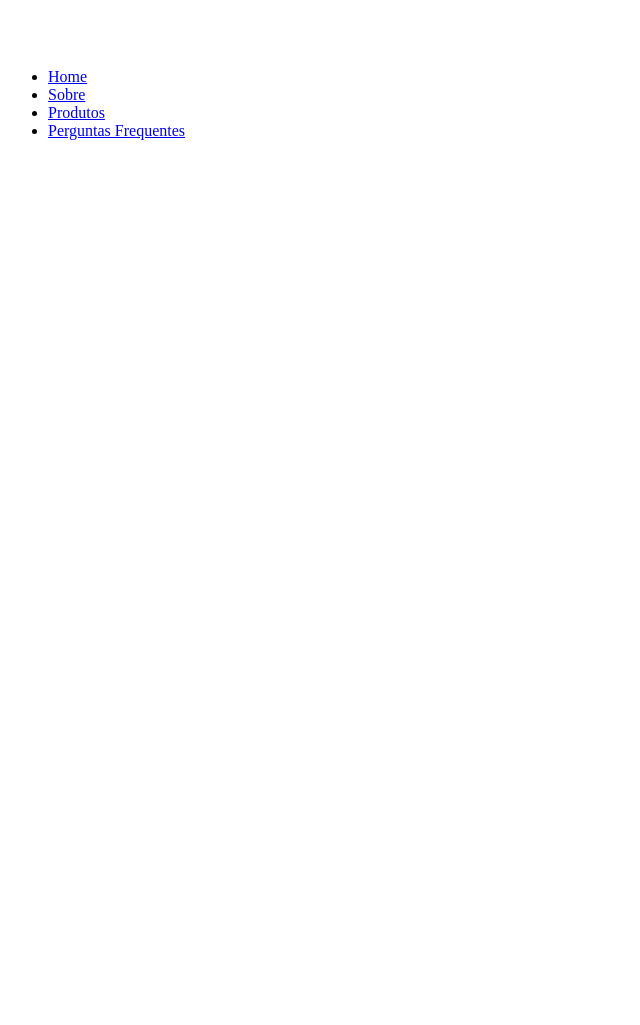
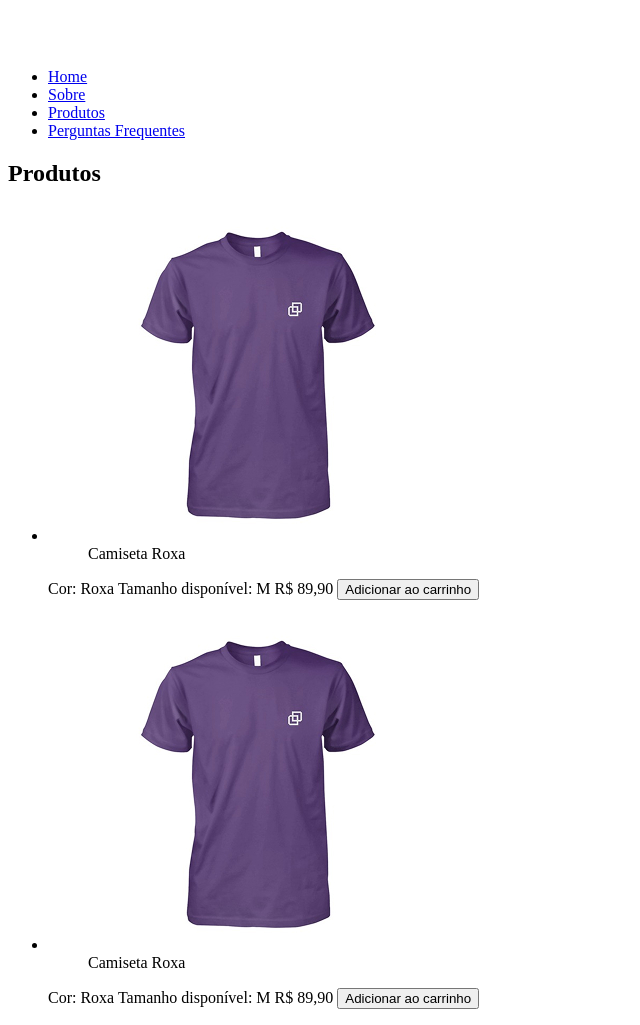
Before and after one commit to matheus-larre/projeto-ecommerce, a plain HTML site: page index.html in a window 1280 px wide. Shown: the whole page, without its empty margins (0-640 px from the left). Before the commit the page ends 800 px from the top, so only its background shows below. Drawn offline with Linux system fonts and the light colour scheme.

Commit message:
html main section

```diff
--- a/index.html
+++ b/index.html
@@ -19,7 +19,37 @@
         </ul>
        </nav>
     </header>
-    <main></main>
+    <main>
+        <section>
+            <h2>Produtos</h2>
+            <ul>
+                <li>
+                    <figure>
+                        <img src="./assets/images/camiseta_roxa.jpg" alt="camiseta_roxa">
+                        <figcaption>Camiseta Roxa</figcaption>
+                    </figure>
+                    <div>
+                        <span>Cor: Roxa</span>
+                        <span>Tamanho disponível: M</span>
+                        <span>R$ 89,90</span>
+                        <button>Adicionar ao carrinho</button>
+                    </div>
+                </li>
+                <li>
+                    <figure>
+                        <img src="./assets/images/camiseta_roxa.jpg" alt="camiseta_roxa">
+                        <figcaption>Camiseta Roxa</figcaption>
+                    </figure>
+                    <div>
+                        <span>Cor: Roxa</span>
+                        <span>Tamanho disponível: M</span>
+                        <span>R$ 89,90</span>
+                        <button>Adicionar ao carrinho</button>
+                    </div>
+                </li>
+            </ul>
+        </section>
+    </main>
     <footer></footer>
 </body>
 </html>
```
